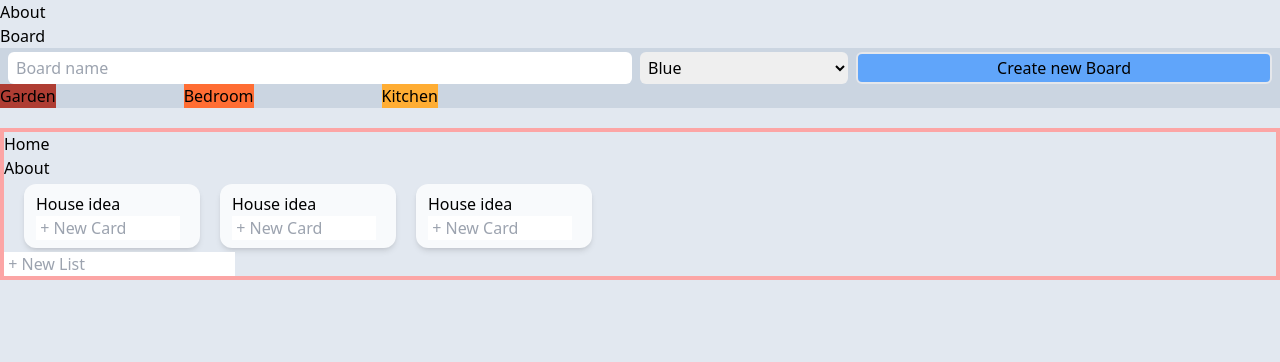
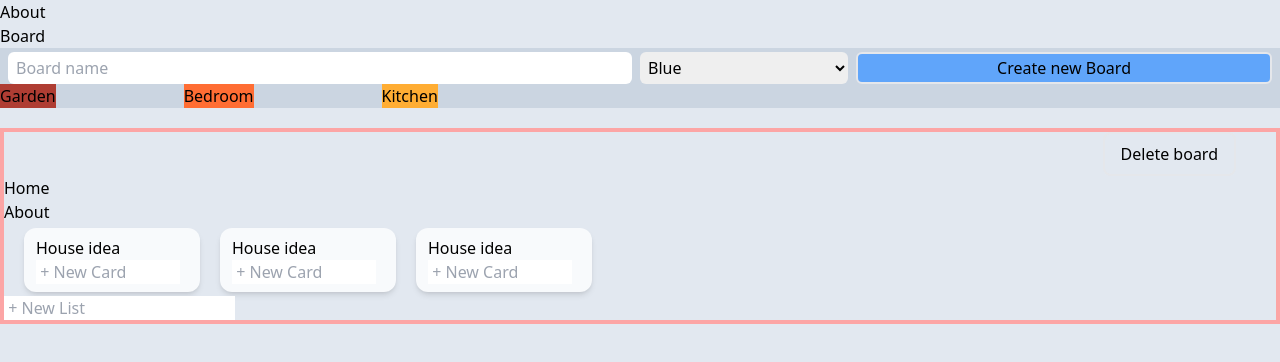
Before and after one commit to mousakhani/react-trello, a React (Create React App) app: page / in a window 1280 px wide. Shown: the top 362 px of the page. Built offline with nearby package versions, Linux system fonts and the light colour scheme.

Commit message:
add delete button

```diff
--- a/src/components/Board.js
+++ b/src/components/Board.js
@@ -32,10 +32,18 @@ class Board extends React.Component {
         className="flex flex-col mt-5 border-4 border-red-300"
         style={{
           backgroundColor: this.props.state
-            ? this.props.state.background
+            ? this.props.state.board.background
             : null,
         }}
       >
+        <div className="flex justify-between mx-10">
+          <h2 className="text-white">
+            {this.props.state ? this.props.state.board.title : null}
+          </h2>
+          <button className="border-2 px-4 py-2 rounded-lg hover:text-white">
+            Delete board
+          </button>
+        </div>
         <Link to="/">Home</Link>
         <Link to="/about">About</Link>
         <div className="flex flex-wrap px-5 ">
@@ -56,7 +64,7 @@ class Board extends React.Component {
   }
 }
 
-/*We use this solution. because we use useParams() hook in class component */
+/*We use this solution.  because we use useParams() hook in class component */
 export default function WithParams(props) {
   /**
 useLocation: send state by props
--- a/src/components/BoardPreview.js
+++ b/src/components/BoardPreview.js
@@ -10,7 +10,7 @@ class BoardPreview extends React.Component {
   gotoBoard() {
     this.props.navigate(`/board/${this.props.board.id}`, {
       state: {
-        background: this.props.board.background,
+        board: this.props.board,
       },
     });
   }
```
